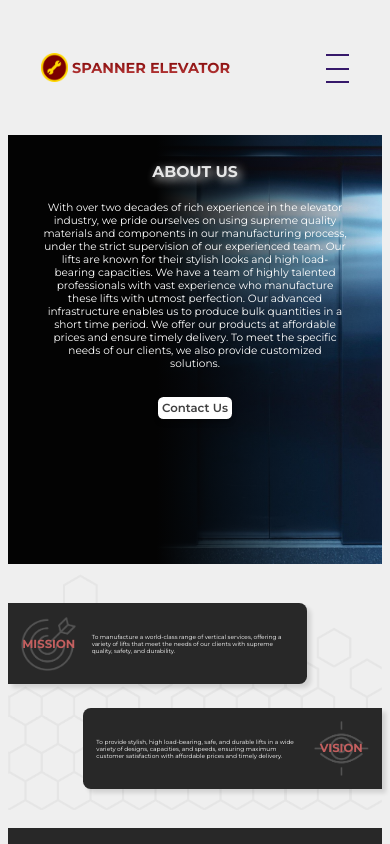
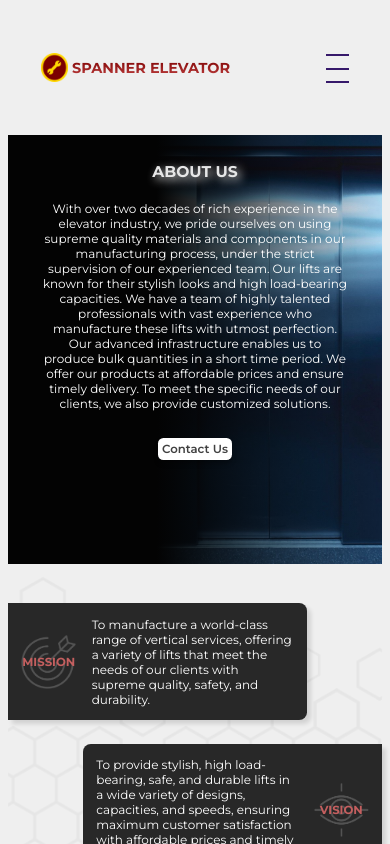
Before and after one commit to ShivamIT23/spanner, a React (Vite) app: page /about in a window 390 px wide. Built offline with nearby package versions, Linux system fonts and the light colour scheme.

Commit message:
Added Responsiveness 4

```diff
--- a/src/components/aboutPage/hero/Hero.module.css
+++ b/src/components/aboutPage/hero/Hero.module.css
@@ -24,6 +24,7 @@
   top: 0;
   width: 100%;
   height: 100%;
+  min-height: fit-content;
   background: linear-gradient(270deg, rgba(2, 2, 2, 0) 0%, #030303 60.22%);
   padding: 7vw 4vw;
 }
@@ -47,7 +48,7 @@
   font-weight: 400;
   line-height: normal;
   padding: 0px 5vw;
-  font-size: 2.7vw;
+  font-size: 12px;
   width: 100%;
   margin-bottom: 7vw;
 }
--- a/src/components/aboutPage/sectionTwo/SectionTwo.module.css
+++ b/src/components/aboutPage/sectionTwo/SectionTwo.module.css
@@ -57,7 +57,7 @@
   font-style: normal;
   font-weight: 400;
   line-height: normal;
-  font-size: 1.5vw;
+  font-size: 12px;
 }
 .cardImage {
   width: 14vw;
--- a/src/components/homePage/copsAndLops/CopsAndLops.module.css
+++ b/src/components/homePage/copsAndLops/CopsAndLops.module.css
@@ -83,6 +83,7 @@
   .card{
     width: 100%;
     min-height: fit-content;
+    height: fit-content;
     padding: 10px;
     padding-left: 15vw;
   }
--- a/src/components/topComponent/TopComponent.module.css
+++ b/src/components/topComponent/TopComponent.module.css
@@ -1,4 +1,5 @@
 .container {
+  max-width: 100dvw;
   width: 100%;
   max-height: 17vh;
   height: var(--top-Layout-comp-height);
```
